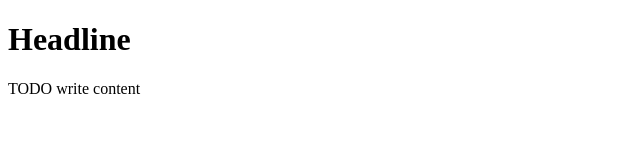
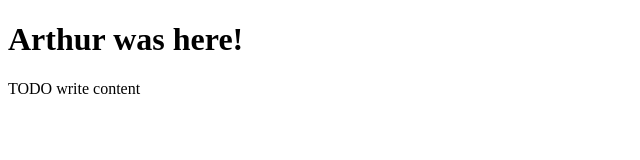
Before and after one commit to florian-eckkrammer/LPWExample, a website: page public_html/index.html in a window 1280 px wide. Shown: the whole page, without its empty margins (0-640 px from the left). Drawn offline with Linux system fonts and the light colour scheme.

Commit message:
Arthur was here

```diff
--- a/public_html/index.html
+++ b/public_html/index.html
@@ -14,7 +14,7 @@ and open the template in the editor.
         <meta name="viewport" content="width=device-width, initial-scale=1.0">
     </head>
     <body>
-        <h1> Headline </h1>
+        <h1> Arthur was here! </h1>
         <div>TODO write content</div>
     </body>
 </html>
```
